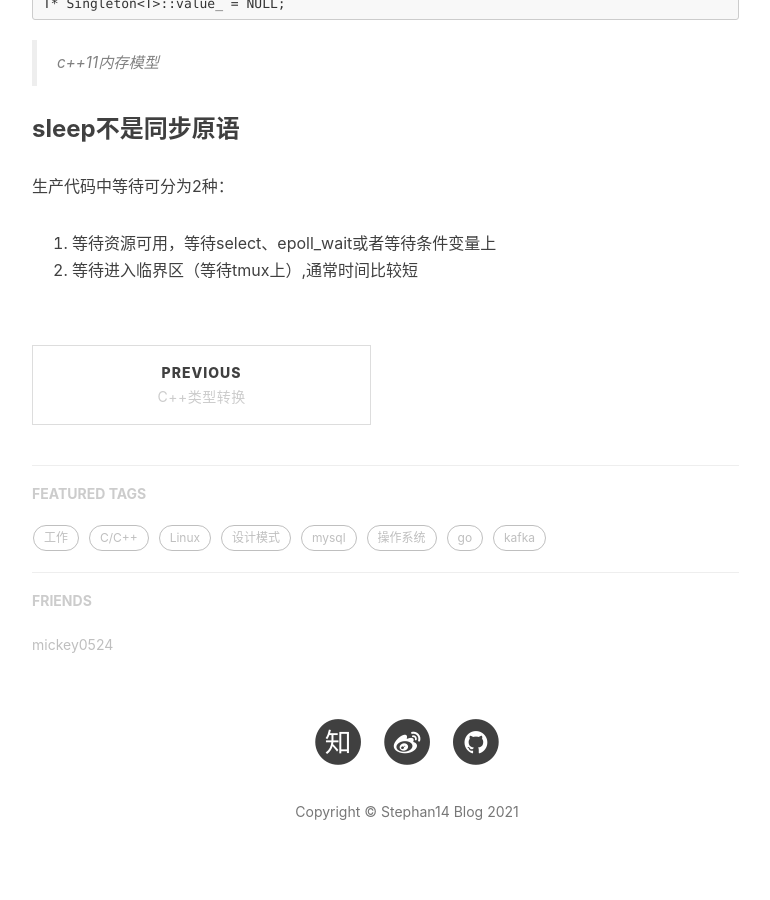
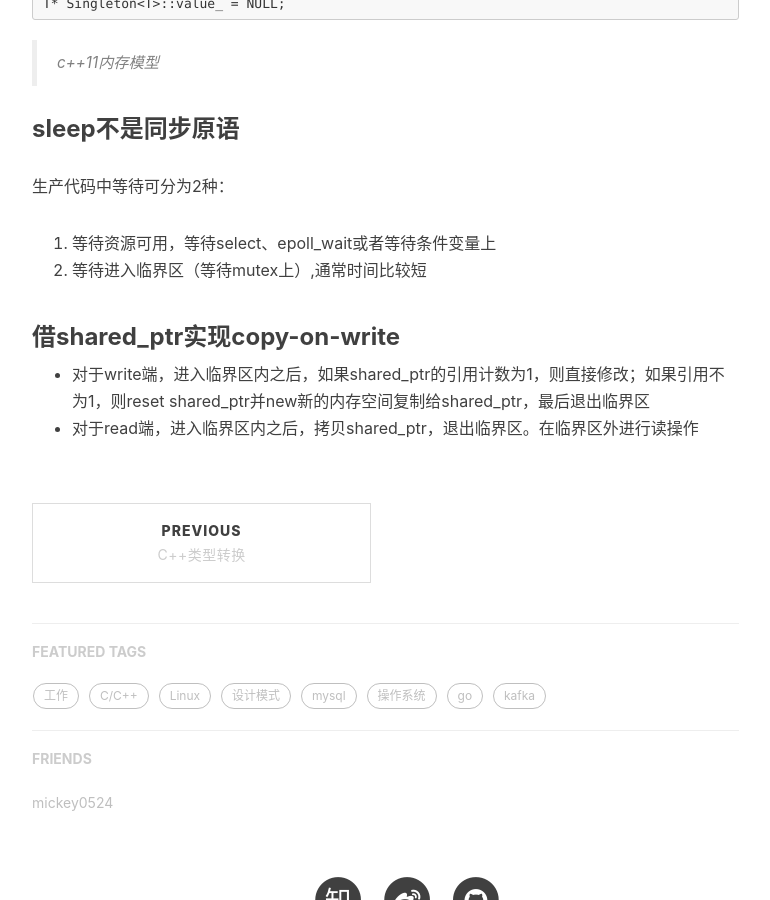
Before and after one commit to Stephan14/Stephan14.github.io, a Jekyll site: the page built from _posts/2021-09-04-linux-multithreaded-server-programming.markdown, in a window 1280 px wide and 900 px high, scrolled down 4757 px. Shown: the whole window, without its empty margins (233-1003 px from the left). Built offline with Jekyll 4.4.1, drawn with Linux system fonts in a browser that asks for light colours; nearby versions of some CDN libraries; comment, search, counter and statistics services are not loaded.

Commit message:
使用shared_ptr实现copy on write

```diff
--- a/_posts/2021-09-04-linux-multithreaded-server-programming.markdown
+++ b/_posts/2021-09-04-linux-multithreaded-server-programming.markdown
@@ -140,4 +140,9 @@ T* Singleton<T>::value_ = NULL;
 
 生产代码中等待可分为2种：
 1. 等待资源可用，等待select、epoll_wait或者等待条件变量上
-2. 等待进入临界区（等待tmux上）,通常时间比较短
+2. 等待进入临界区（等待mutex上）,通常时间比较短
+
+### 借shared_ptr实现copy-on-write
+
+- 对于write端，进入临界区内之后，如果shared_ptr的引用计数为1，则直接修改；如果引用不为1，则reset shared_ptr并new新的内存空间复制给shared_ptr，最后退出临界区
+- 对于read端，进入临界区内之后，拷贝shared_ptr，退出临界区。在临界区外进行读操作
```
